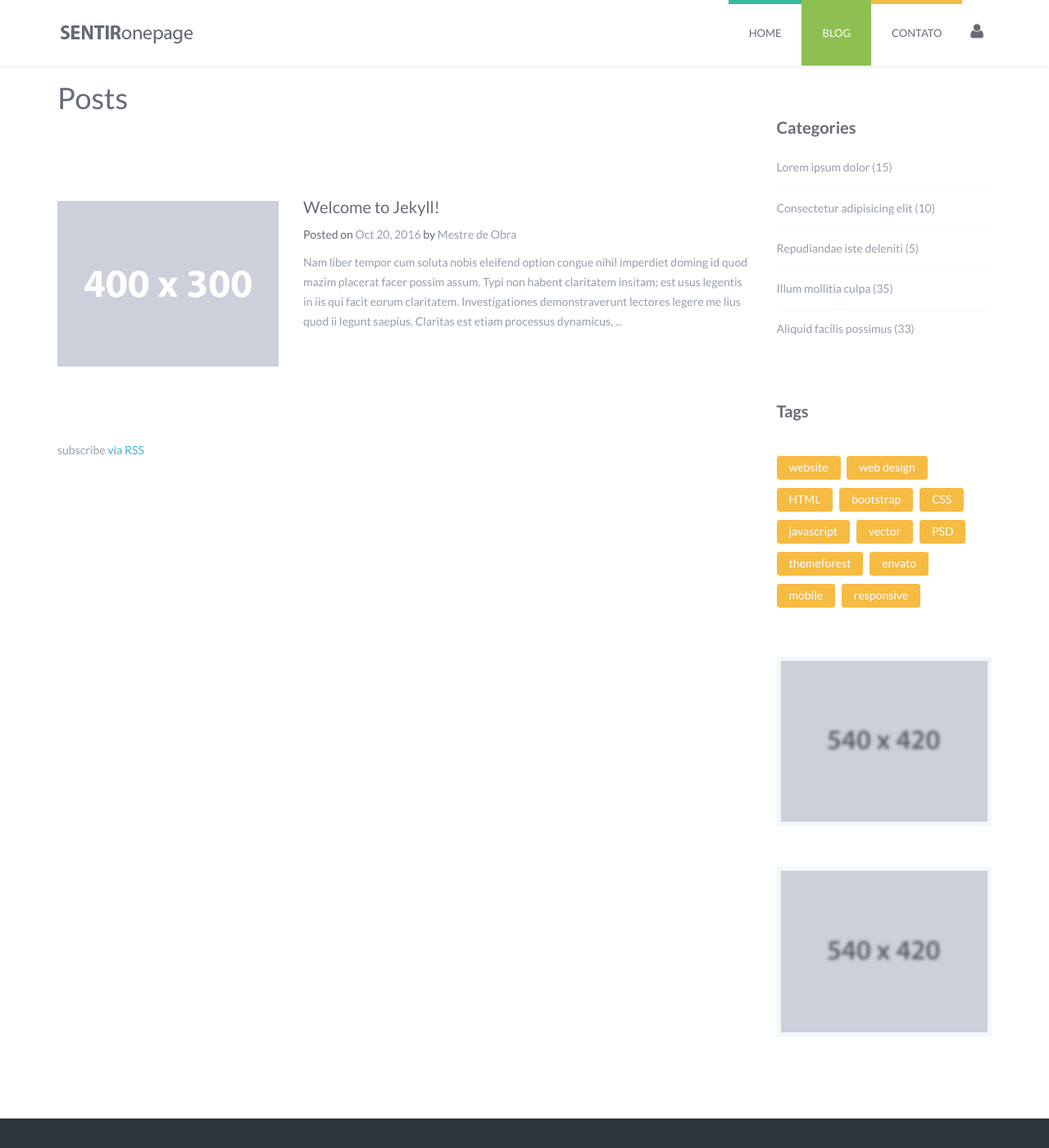
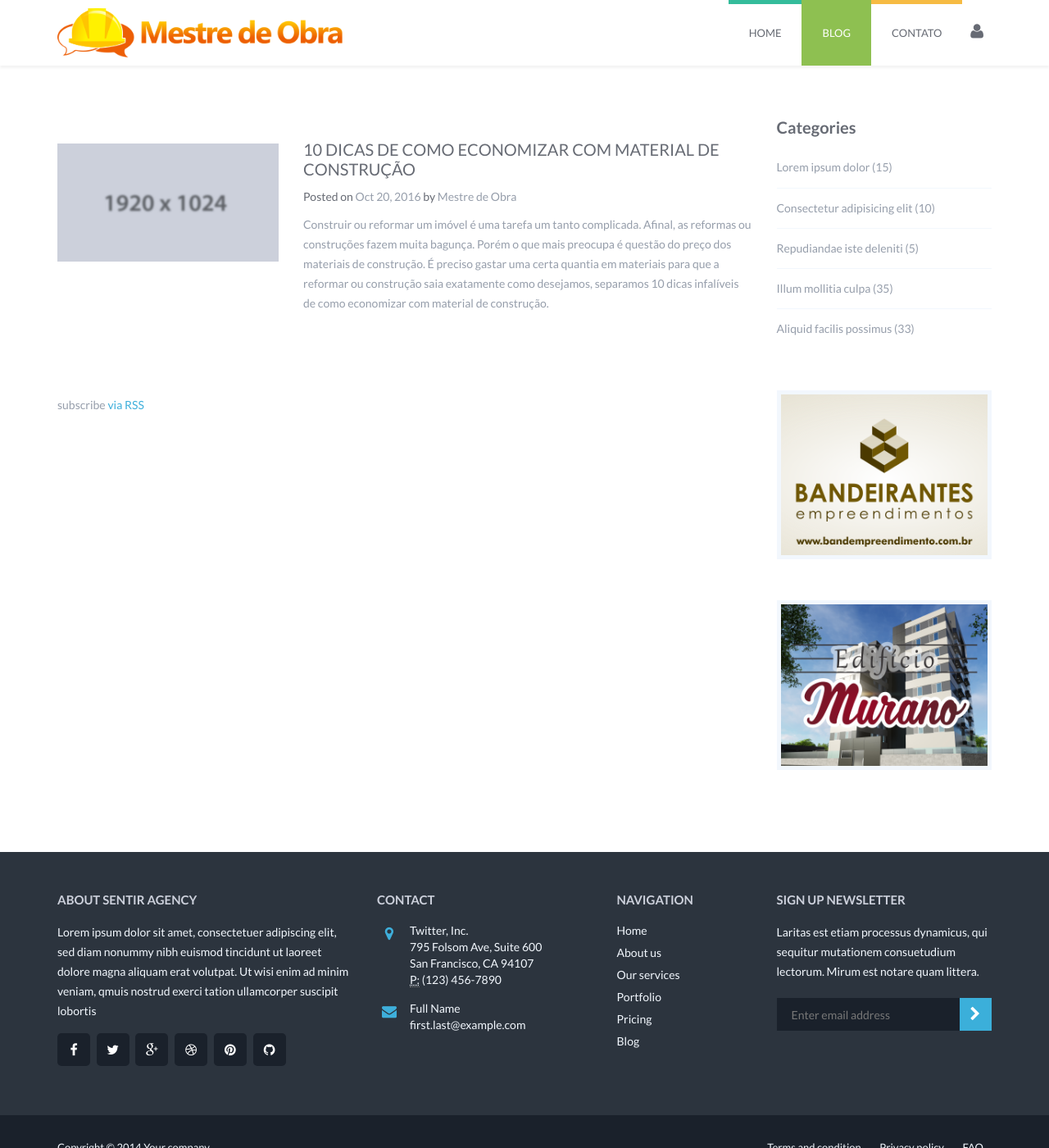
Before and after one commit to taylsonmartinez/mestredeobras.github.io, a Jekyll site: the page built from index.html, in a window 1280 px wide and 1400 px high. Shown: the whole window at 82% size. Built offline with Jekyll 4.4.1, drawn with Linux system fonts in a browser that asks for light colours.

Commit message:
post 10 dicas para economizar e alterações

```diff
--- a/_includes/header.html
+++ b/_includes/header.html
@@ -2,7 +2,7 @@
 
         <!-- Begin logo -->
         <div class="logo">
-          <a href="#"><img src="/img/logo-onepage.png" alt="Logo"></a>
+          <a href="#"><img src="/img/logo2x.png" alt="Logo"></a>
         </div><!-- /.logo -->
         <!-- End logo -->
 
@@ -28,13 +28,13 @@
         <!-- Begin nav menu -->
         <ul class="menus">
           <li class="parent primary">
-            <a href="#">Home</a>
+            <a href="http://mestredeobra.com.br/">Home</a>
           </li>
           <li class="parent success active">
-            <a href="/">Blog</a>
+            <a href="http://blog.mestredeobra.com.br">Blog</a>
           </li>
           <li class="parent warning">
-            <a href="#">Contato</a>
+            <a href="http://mestredeobra.com.br/contato">Contato</a>
           </li>
 
           <!-- Begin right icon -->
--- a/_layouts/default.html
+++ b/_layouts/default.html
@@ -36,34 +36,16 @@
               <!-- End Categories -->
 
               <!-- Begin tags -->
-              <div class="panel panel-no-border panel-sidebar">
-                <div class="panel-heading">
-                <h3 class="panel-title">Tags</h3>
-                </div>
-                <div class="tags-content">
-                <a href="#fakelink"><span class="label label-warning">website</span></a>
-                <a href="#fakelink"><span class="label label-warning">web design</span></a>
-                <a href="#fakelink"><span class="label label-warning">HTML</span></a>
-                <a href="#fakelink"><span class="label label-warning">bootstrap</span></a>
-                <a href="#fakelink"><span class="label label-warning">CSS</span></a>
-                <a href="#fakelink"><span class="label label-warning">javascript</span></a>
-                <a href="#fakelink"><span class="label label-warning">vector</span></a>
-                <a href="#fakelink"><span class="label label-warning">PSD</span></a>
-                <a href="#fakelink"><span class="label label-warning">themeforest</span></a>
-                <a href="#fakelink"><span class="label label-warning">envato</span></a>
-                <a href="#fakelink"><span class="label label-warning">mobile</span></a>
-                <a href="#fakelink"><span class="label label-warning">responsive</span></a>
-                </div><!-- /.panel-body -->
-              </div><!-- /.panel panel-no-border panel-sidebar -->
+
               <!-- End tags -->
 
               <!-- BEGIN BANNER -->
-              <a href="#fakelink">
-              <img src="/img/work/work.jpg" alt="Banner" class="banner">
-              </a>
-              <a href="#fakelink">
-              <img src="/img/work/work.jpg" alt="Banner" class="banner">
-              </a>
+
+              <img src="/img/pub/01.png" alt="Banner" class="banner">
+
+
+              <img src="/img/pub/02.png" alt="Banner" class="banner">
+
               <!-- END BANNER -->
 
             </div><!-- /.section -->
--- /dev/null
+++ b/_posts/2016-11-2-10-dicas-de-como-economizar.markdown
@@ -0,0 +1,32 @@
+---
+layout: post
+title:  "10 DICAS DE COMO ECONOMIZAR COM MATERIAL DE CONSTRUÇÃO"
+date:   2016-10-20 14:37:24
+image: '/img/image-2.jpg'
+author: Mestre de Obra
+description: "Construir ou reformar um imóvel é uma tarefa um tanto complicada. Afinal, as reformas ou construções fazem muita bagunça. Porém o que mais preocupa é questão do preço dos materiais de construção. É preciso gastar uma certa quantia em materiais para que a reformar ou construção saia exatamente como desejamos, separamos 10 dicas infalíveis de como economizar com material de construção."
+tags:
+- Dicas
+- Material de construção
+---
+
+Antes de tudo, é preciso planejar sua reforma ou construção. Ou seja, colocar todos os gastos expostos num papel, assim como a quantia de dinheiro destinada a essa reforma ou construção. É importante definir o quanto pretende gastar.
+
+Porém, sempre reserve uma quantia a mais, no caso se houver algum improviso.
+
+Comece a pesquisar o profissional que irá realizar a obra. É importante tentar negociar ao máximo o valor a ser cobrado. Lembrando que esse profissional precisa ser de confiança. Não se esqueça de estabelecer um contrato com o mesmo.
+
+Após contratar o profissional, peça para que o mesmo faça uma lista de todos os materiais necessários para a obra. Já com a lista nas mãos, pesquise os valores por pelo menos três lojas. Nunca compre na primeira loja que entrar. Tenha no mínimo mais duas opções de preços além da primeira.
+
+Uma forma de economizar com materiais de construção e não deixar faltar nem sobrar material é comprá-lo a cada término de uma fase. Ou seja, quando o profissional terminar de construir um cômodo, você comprar os materiais para o próximo cômodo.
+
+Comprar materiais ecológicos podem ajudar com a economia. Esse materiais são mais em conta e não agridem o meio ambiente.
+
+Construir uma casa com materiais pré-moldados também é uma ótima opção. Além de economizar dinheiro, há também uma economia de tempo. As casas pré-moldadas demoram em média sete dias para ficarem prontas.
+
+Cuidado ao economizar demais. Gastar demais e com coisas desnecessárias não é legal. Porém, comprar materiais que duram pouco ou deixar de construir um cômodo que deseja por medo de gastar muito são duas situações que não compensa. Procure construir com materiais duráveis e da maneira que deseja, pois uma boa construção evita gastos futuros.
+
+Se conhecer alguém que também esteja construindo, tente comprar os materiais em conjunto, algumas lojas oferecem descontos especiais para compras em grande escala.
+
+Tente entrar em contato com os fornecedores dos materiais de construção. Normalmente eles cobram um preço mais acessível do que as lojas de construção.
+Procure por materiais de construção que possam ser reutilizados. Nas lojas de demolição, podem ser encontrados alguns materiais que estão em perfeitas condições e podem ser utilizados em sua obra.
--- a/index.html
+++ b/index.html
@@ -3,14 +3,14 @@ layout: default
 ---
 
 
-  <h1 class="page-heading">Posts</h1>
+  <!-- <h1 class="page-heading">Posts</h1> -->
 <!-- BLOG LIST SECTION -->
             <div class="section">
                <ul class="media-list blog-list">
                 {% for post in site.posts %}
                 <li class="media">
                 <a class="pull-left" href="{{ post.url | prepend: site.baseurl }}">
-                  <img class="media-object img-post" src="/img/photo/small/img.jpg" alt="Image">
+                  <img class="media-object img-post" src="{{ post.image }}" alt="Image">
                 </a>
                 <div class="media-body">
                   <h4 class="media-heading">
@@ -22,10 +22,7 @@ layout: default
                     Posted on <a href="#fakelink">{{ post.date | date: "%b %-d, %Y" }}</a> by <a href="#fakelink">Mestre de Obra</a>
                   </p>
                   <p>
-                    Nam liber tempor cum soluta nobis eleifend option congue nihil imperdiet doming id quod
-                    mazim placerat facer possim assum. Typi non habent claritatem insitam; est usus legentis in
-                    iis qui facit eorum claritatem. Investigationes demonstraverunt lectores legere me lius
-                    quod ii legunt saepius. Claritas est etiam processus dynamicus, ...
+                   {{post.description}}
                   </p>
                 </div><!-- /.media-body -->
                 </li>
```
Also changed, not shown: _layouts/post.html (+10 -3 lines), _posts/2016-10-20-welcome-to-jekyll.markdown (deleted, +0 -25 lines), css/style.css, img/blog/10-dicas-de-como-economizar.jpg (added), img/logo.png, img/logo2x.png (added), img/pub/01.png (added), img/pub/02.png (added).
